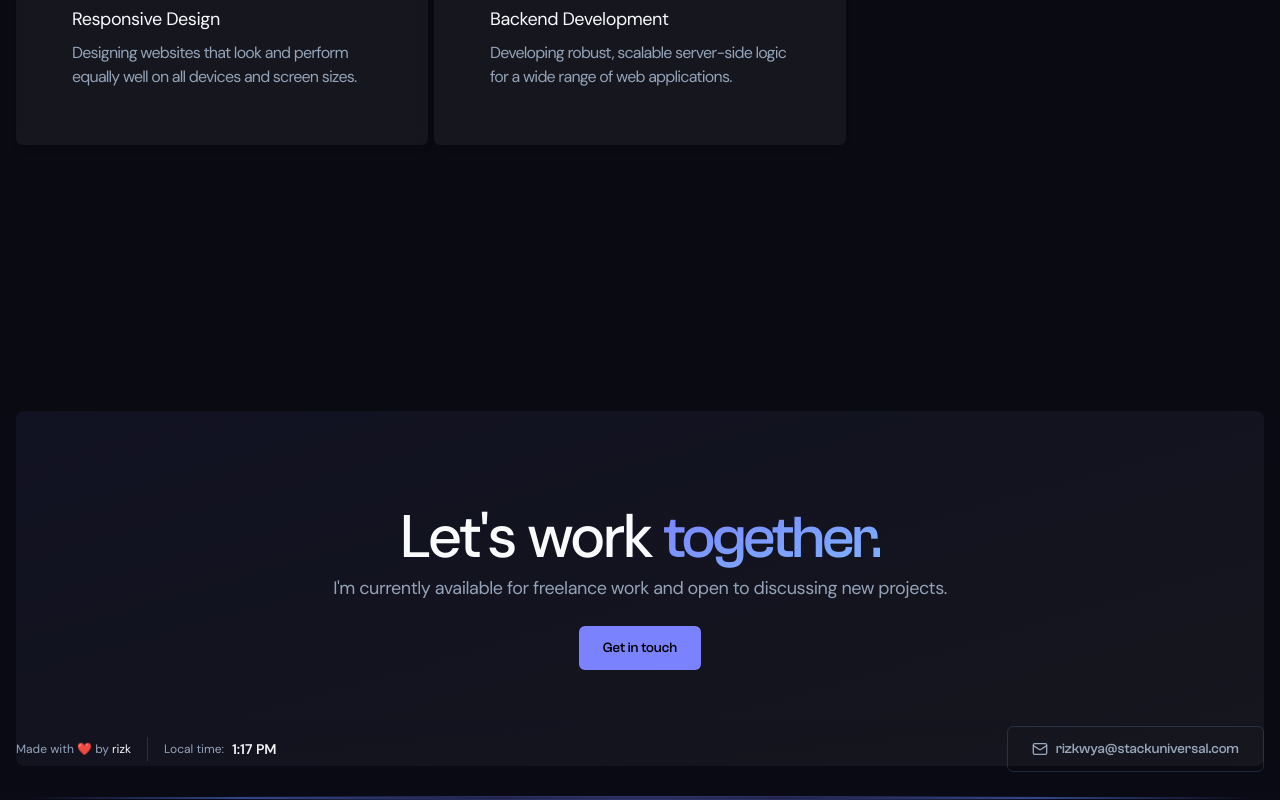
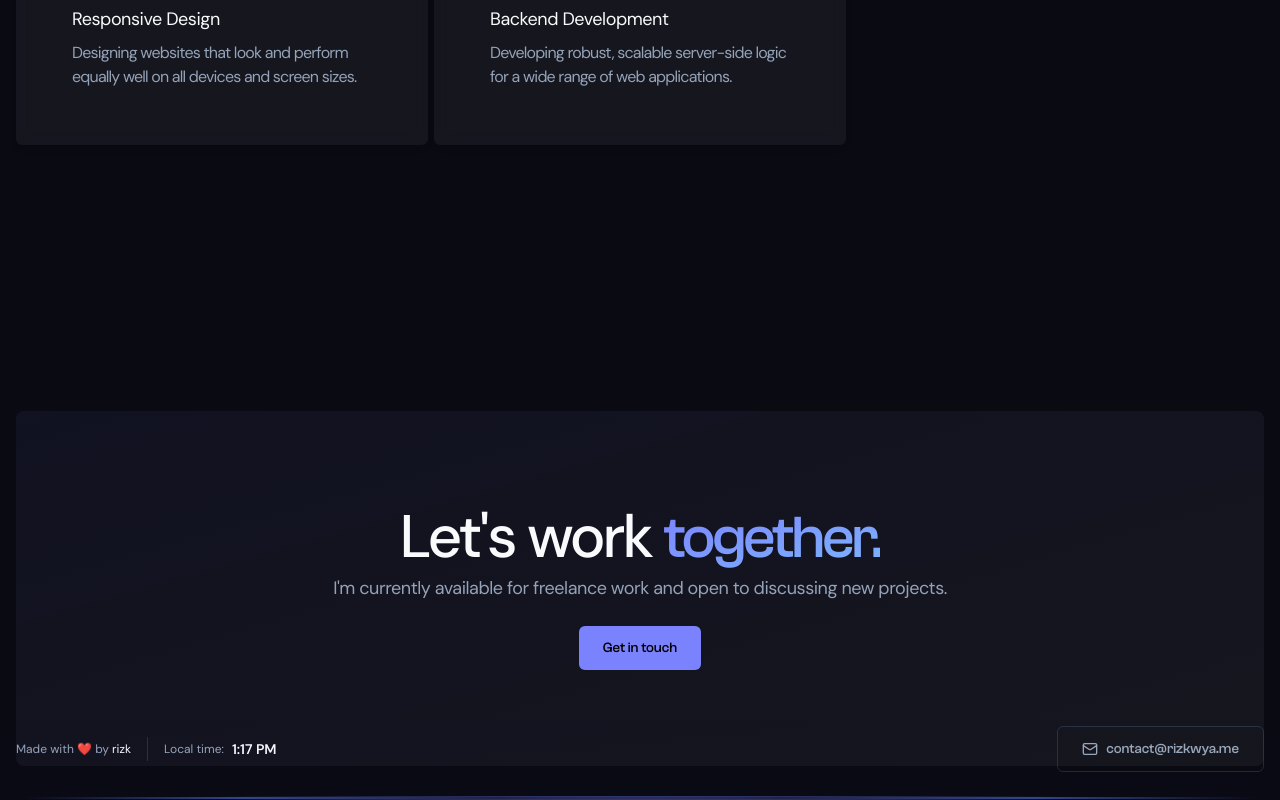
Before and after one commit to rizkwya/Portfolio, a Next.js app: page / in a window 1280 px wide. Shown: the part 3196-3996 px from the top of the page. Built offline with nearby package versions, Linux system fonts and the light colour scheme.

Commit message:
Update Footer.tsx

```diff
--- a/src/components/Footer.tsx
+++ b/src/components/Footer.tsx
@@ -44,13 +44,13 @@ export default function Footer() {
           </span>
         </span>
         <Link
-          href="mailto:rizkwya@stackuniversal.com"
+          href="mailto:contact@rizkwya.me"
           passHref
           className="text-xs text-muted-foreground hover:text-foreground"
         >
           <Button variant={"outline"}>
             <MailIcon className="h-4 w-4 md:mr-2" />
-            <span className="hidden md:flex">rizkwya@stackuniversal.com</span>
+            <span className="hidden md:flex">contact@rizkwya.me</span>
           </Button>
         </Link>
       </div>
```
